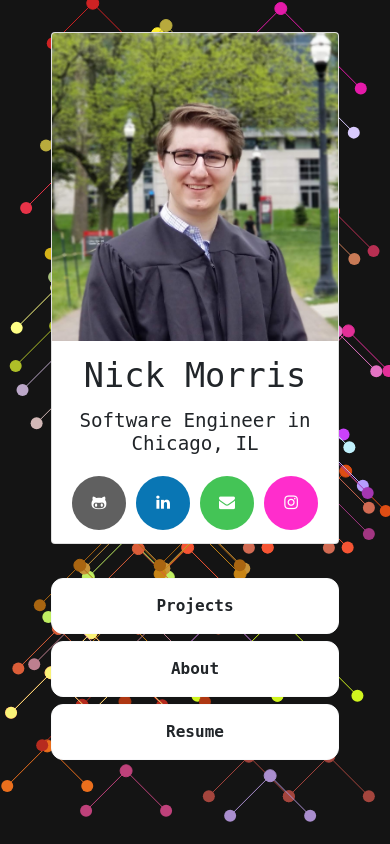
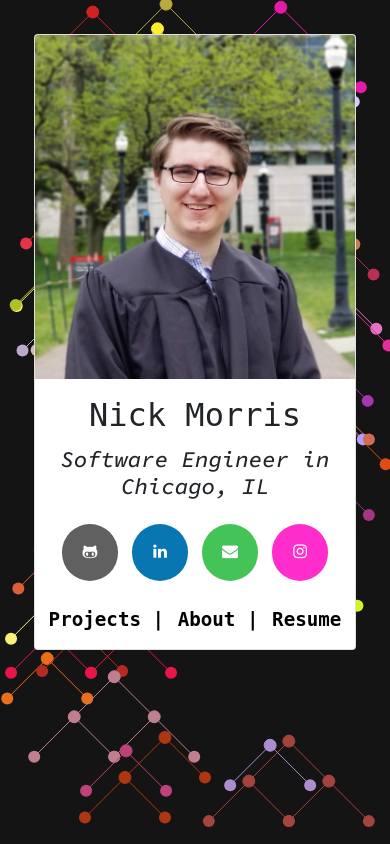
Before and after one commit to nickmorris991/My-Website, a Flask app: page / in a window 390 px wide. Run offline with Flask 2, Linux system fonts and the light colour scheme; lists and menus that the app fills with data are empty; some libraries are stand-ins or nearby versions; some web fonts are replaced.

Commit message:
changed styling/js for index page. Removed unneeded js and some mobile view stuff.

```diff
--- a/static/css/general/mobile.css
+++ b/static/css/general/mobile.css
@@ -1,24 +1,4 @@
-/* portrait view */
-@media (max-height: 750px) {
-    .card {
-        position: relative;
-        top: 0.7rem;
-        width: 16.5rem; height: 27.2rem;
-    }
-    .name {
-        font-size: 1.4rem;
-    }
-    .desc {
-        font-size: .7rem;
-    }
-    .btn {
-        width: 16.5rem;
-    }
-    .info-btn-table {
-        margin-top: 15px;
-    }
-}
-/* landscape view */
+/* landscape view (TODO: update) */
 @media (max-height: 500px) {
     .card {
         display: none;
--- a/static/css/general/site.css
+++ b/static/css/general/site.css
@@ -2,6 +2,9 @@ html, body {
     margin: 0;
     height: 100%; width: 100%;
     font-family: 'DM Mono', monospace;
+}
+img {
+    width: auto; height: auto;
 }
 body, pre {
     background-color: rgb(20,20,20);
--- a/static/css/index.css
+++ b/static/css/index.css
@@ -1,4 +1,6 @@
 @import url("//maxcdn.bootstrapcdn.com/font-awesome/4.3.0/css/font-awesome.min.css");
+@import url('https://fonts.googleapis.com/css2?family=Source+Code+Pro:ital,wght@1,500&display=swap');
+
 .container {
     resize: both;
     position: relative;
@@ -6,42 +8,44 @@
 }
 .card {
     position: relative;
-    top: 2rem;
-    width:18rem; height: 32rem;
+    top: 4vh;
+    width:8.5cm; height: 16.3cm;
 }
 .name {
-    font-size: 2.1em;
-    margin-top: 15px;
+    margin-top: 0.45cm;
+    font-size: 2rem;
 }
 .desc {
-    font-size: 1.2em;
+    font-size: 1.4rem;
+    font-family: 'Source Code Pro', monospace;
 }
 /* website index */
 .info-btn-table {
-    margin-top: 60px;
+    margin-top: 0.3cm;
 }
-.btn {
-    padding: 15px 22px;
-    width: 18rem;
-    border-radius: 12px;
-    font-size: 1em;
+.index-link {
+    font-size: 1.2rem;
     font-weight: bold;
-    margin-top: 5px;
-    background-color: white;
+}
+a {
+    color: black;
+}
+a:hover {
+    text-decoration: none;
+    color: black;
 }
 /* contact me btns */
 .btn-social
 {
     border-radius: 50%;
+    height: 1.5cm; width:1.5cm;
+    line-height: 1.5cm;
+    margin: 0.3cm 0.15cm;
     color: #ffffff;
     display: inline-block;
-    height: 54px;
-    line-height: 54px;
-    margin: 8px 4px;
     text-align: center;
     text-decoration: none;
     transition: background-color .3s;
-    width: 54px;
 }
 .btn-social .fa,.btn-social i
 {
--- a/static/js/index/background.animation.js
+++ b/static/js/index/background.animation.js
@@ -15,14 +15,12 @@ function createTrees() {
         let color = getRandomColor();
         let size = Math.floor(Math.random() * 4) + 1;
 
-        // set location. Spawning from behind the header-card & index-table if both exist
+        // set location. Spawning from behind the header-card
         let headerCard = document.getElementById("header-card").getBoundingClientRect();
-        let indexTable = document.getElementById("index-table").getBoundingClientRect();
-        let headerDisplayStyle = getComputedStyle(document.getElementById("header-card"), null).display;
         let rand = Math.random();
         if (rand > 0.8) rand = rand - .15;
-        let x = (headerDisplayStyle == "none") ? (indexTable.left + indexTable.right)/2 : (headerCard.left + headerCard.right)/2;
-        let y = (rand * (innerHeight - (innerHeight - indexTable.bottom)));
+        let x = (headerCard.left + headerCard.right)/2;
+        let y = (rand * (innerHeight - (innerHeight - headerCard.bottom)));
 
         // speed and tree creation
         let vel = getTreeVelocity(i);
--- a/static/js/index/redirects.js
+++ /dev/null
@@ -1,13 +0,0 @@
-document.getElementById("projects-btn").addEventListener("click", () => {
-    location.href = "/projects";
-});
-
-
-document.getElementById("about-me-btn").addEventListener("click", () => {
-    location.href = "/about"
-});
-
-
-document.getElementById("resume-btn").addEventListener("click", () => {
-    window.open("/static/docs/NicholasMorris.pdf");
-});
--- a/templates/index.html
+++ b/templates/index.html
@@ -15,7 +15,6 @@
   </head>
   <body>
     <canvas id="anim-canvas"></canvas>
-    <div id="container">
     <div class="card horiz-center" id="header-card">
       <img class="card-img-top" src="static/img/profile-img.jpg">
       <h2 class="card-title name">Nick Morris</h2>
@@ -28,18 +27,16 @@
           <th><a href="https://www.instagram.com/nick_morris991/?hl=en" title="instagram" target="_blank" class="btn-social btn-instagram" id="instagram-btn"><i class="fa fa-instagram"></i></a></th>
         </tr>
       </table>
-      </div>
-      <div class="info-btn-table" id="index-table">
-        <table class="horiz-center">
-          <tr><th> <button type="button" class="btn btn-light" id="projects-btn">Projects</button></th></tr>
-          <tr><th> <button type="button" class="btn btn-light" id="about-me-btn">About</button></th></tr>
-          <tr><th> <button type="button" class="btn btn-light" id="resume-btn">Resume</button></th></tr>
+      <table class="info-btn-table horiz-center">
+        <tr>
+          <th><a class="index-link" id="projects-btn" href="/projects">Projects |</a></th>
+          <th><a class="index-link" id="about-btn" href="/about">&ensp;About |</a></th>
+          <th><a class="index-link" id="resume-btn" href="/static/docs/NicholasMorris.pdf" target="_blank">&ensp;Resume</a></th>
+        </tr>
       </table>
-      </div>
     </div>
     <script src="static/js/index/background.tree.js"></script>
     <script src="static/js/index/background.helpers.js"></script>
     <script src="static/js/index/background.animation.js"></script>
-    <script src="static/js/index/redirects.js"></script>
   </body>
 </html>
```
Also changed, not shown: 1 other file. Lines whose indentation alone changed are shown as unchanged.
